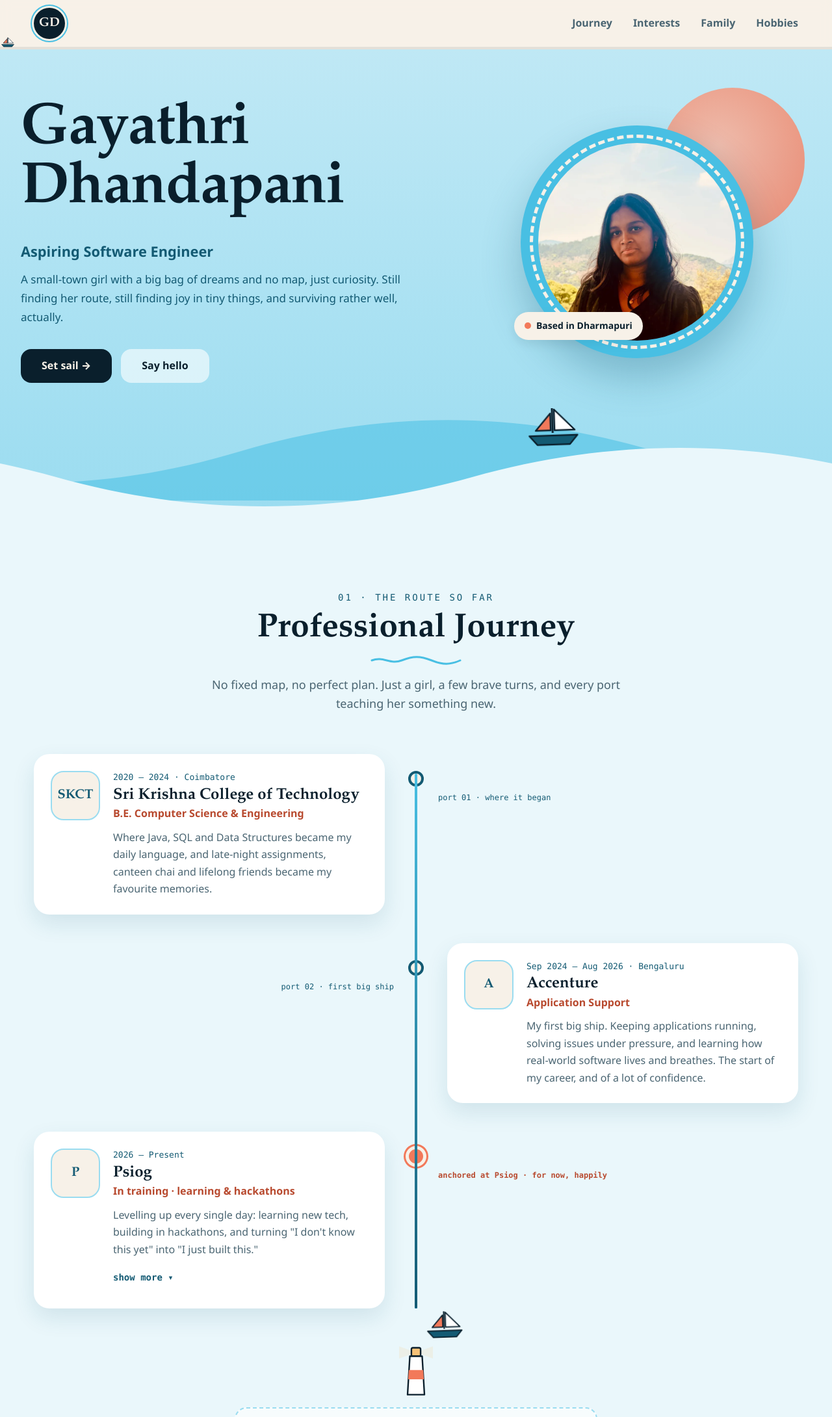
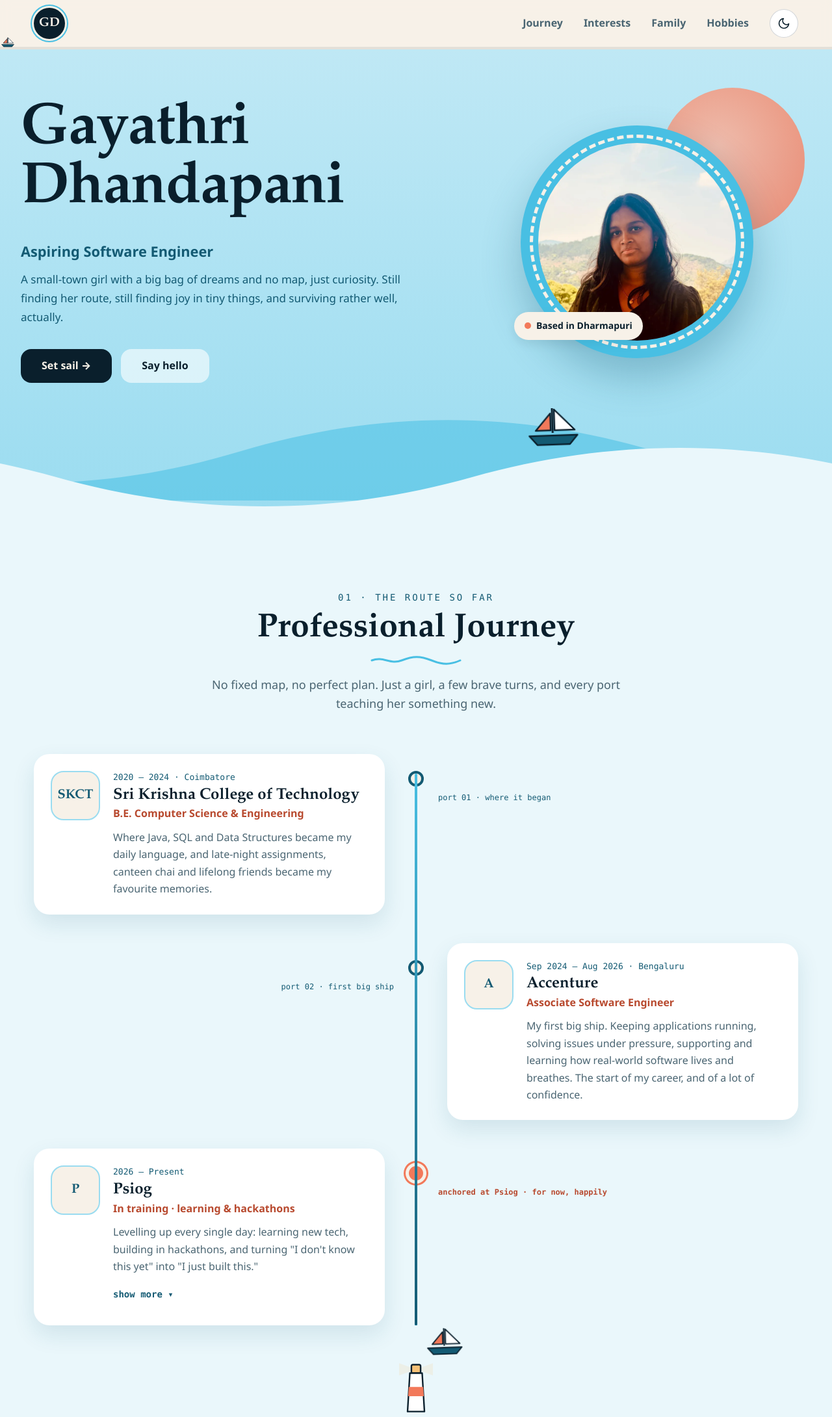
Before and after one commit to GayathriDPsiog/profile-website, a plain HTML site: page index.html in a window 1280 px wide. Shown: the top 2180 px of the page at 65% size. Drawn offline with Linux system fonts and the light colour scheme.

Commit message:
feat: add theme switch button and update Accenture role

```diff
--- a/index.html
+++ b/index.html
@@ -5,6 +5,7 @@
   <meta name="viewport" content="width=device-width, initial-scale=1.0">
   <meta name="description" content="Gayathri Dhandapani: aspiring software engineer from Dharmapuri. My journey, the things I love, my family and my hobbies.">
   <title>Gayathri Dhandapani | Profile</title>
+  <script src="js/theme-init.js"></script>
   <link rel="stylesheet" href="css/theme.css">
   <link rel="stylesheet" href="css/style.css">
 </head>
@@ -13,17 +14,21 @@
   <header class="site-header">
     <nav class="navbar" aria-label="Main navigation">
       <a href="#hero" class="logo" aria-label="Gayathri Dhandapani, back to top">GD</a>
-      <button class="menu-toggle" type="button" aria-label="Open menu" aria-expanded="false" aria-controls="nav-links">
-        <span class="menu-toggle-line"></span>
-        <span class="menu-toggle-line"></span>
-        <span class="menu-toggle-line"></span>
-      </button>
       <ul class="nav-links" id="nav-links">
         <li><a href="#journey">Journey</a></li>
         <li><a href="#interests">Interests</a></li>
         <li><a href="#family">Family</a></li>
         <li><a href="#hobbies">Hobbies</a></li>
       </ul>
+      <button class="theme-toggle" type="button" aria-label="Switch to dark theme" aria-pressed="false">
+        <svg class="icon-moon" width="20" height="20" viewBox="0 0 24 24" fill="none" stroke="currentColor" stroke-width="2" stroke-linecap="round" stroke-linejoin="round" aria-hidden="true"><path d="M21 12.8A9 9 0 1 1 11.2 3a7 7 0 0 0 9.8 9.8z"></path></svg>
+        <svg class="icon-sun" width="20" height="20" viewBox="0 0 24 24" fill="none" stroke="currentColor" stroke-width="2" stroke-linecap="round" stroke-linejoin="round" aria-hidden="true"><circle cx="12" cy="12" r="4"></circle><path d="M12 2v2M12 20v2M4.9 4.9l1.4 1.4M17.7 17.7l1.4 1.4M2 12h2M20 12h2M4.9 19.1l1.4-1.4M17.7 6.3l1.4-1.4"></path></svg>
+      </button>
+      <button class="menu-toggle" type="button" aria-label="Open menu" aria-expanded="false" aria-controls="nav-links">
+        <span class="menu-toggle-line"></span>
+        <span class="menu-toggle-line"></span>
+        <span class="menu-toggle-line"></span>
+      </button>
     </nav>
     <div class="scroll-progress" aria-hidden="true">
       <div class="scroll-progress-bar"></div>
@@ -91,8 +96,8 @@
               <div class="stop-body">
                 <p class="stop-meta">Sep 2024 – Aug 2026 · Bengaluru</p>
                 <h3 class="stop-title">Accenture</h3>
-                <p class="stop-role">Application Support</p>
-                <p class="stop-text">My first big ship. Keeping applications running, solving issues under pressure, and learning how real-world software lives and breathes. The start of my career, and of a lot of confidence.</p>
+                <p class="stop-role">Associate Software Engineer</p>
+                <p class="stop-text">My first big ship. Keeping applications running, solving issues under pressure, supporting and learning how real-world software lives and breathes. The start of my career, and of a lot of confidence.</p>
               </div>
             </article>
             <span class="stop-marker" aria-hidden="true"></span>
```
